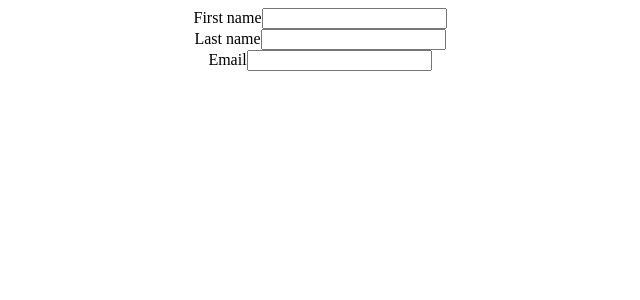
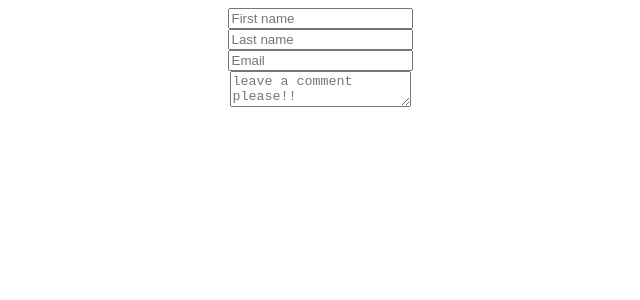
Before and after one commit to FelProg/reactScribbles, a React (Create React App) app: page / in a window 1280 px wide. Shown: the top 300 px of the page, without its empty margins (320-960 px from the left). Built offline with nearby package versions, Linux system fonts and the light colour scheme.

Commit message:
adding a textbox to our form

```diff
--- a/src/components/Form.js
+++ b/src/components/Form.js
@@ -2,7 +2,7 @@ import React from "react";
 
 export default function Form(){
 
-    const [inputData,setInputData] = React.useState({firstName:"",lastName:"",email:""});
+    const [inputData,setInputData] = React.useState({firstName:"",lastName:"",email:"",comments:""});
 
     console.log(inputData);
 
@@ -17,29 +17,40 @@ export default function Form(){
 
     return(
         <form>
-            <label htmlFor="firstName">First name</label>
             <input
+                placeholder="First name"
                 name="firstName"
                 type="text"
                 onChange={handleInput}
+                value={inputData.firstName}
             >
             </input>
             <br />
-            <label htmlFor="lastName">Last name</label>
             <input
+                placeholder="Last name"
                 name="lastName"
                 type="text"
                 onChange={handleInput}
+                value={inputData.lastName}
             >
             </input>
             <br />
-            <label htmlFor="email">Email</label>
             <input
+                placeholder="Email"
                 name="email"
                 type="text"
                 onChange={handleInput}
+                value={inputData.email}
             >
             </input>
+            <br />
+            <textarea
+                name="comments"
+                placeholder="leave a comment please!!"
+                onChange={handleInput}
+                value={inputData.comments}
+            />
+
         </form>
     );
 }
```
